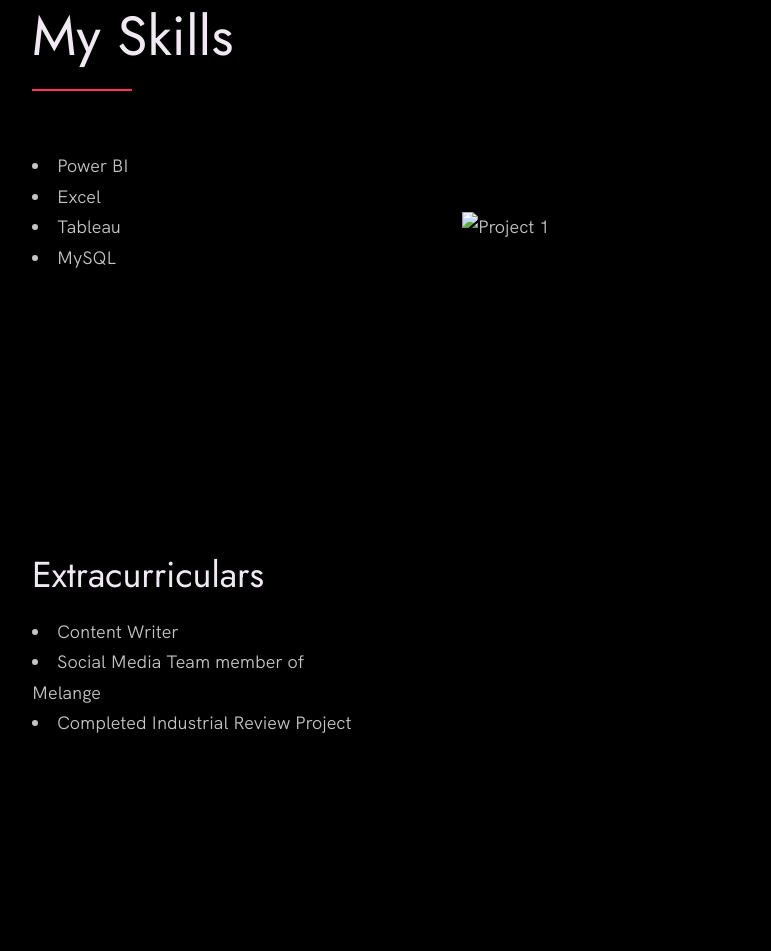
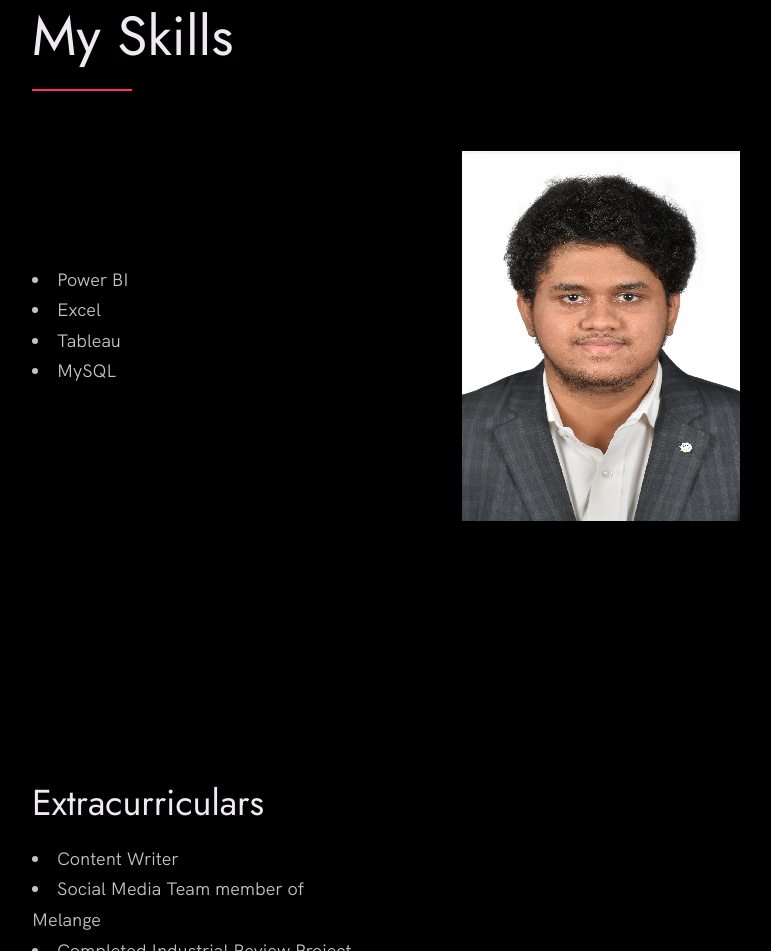
Before and after one commit to usernameAdi333/adi-portfolio, a plain HTML site: page index.html in a window 1280 px wide. Shown: the part 917-1868 px from the top of the page, without its empty margins (58-829 px from the left). Drawn offline with Linux system fonts and the light colour scheme; files whose address does not match are found by name.

Commit message:
Update index.html

```diff
--- a/index.html
+++ b/index.html
@@ -93,7 +93,7 @@
               </div>
             </div>
             <div class="work__image-box">
-              <img src="Aditya B.jpg" class="work__image" alt="Project 1" />
+              <img src="./fonts/images/Aditya B.jpg" class="work__image" alt="Project 1" />
             </div>
           </div>
 
```
